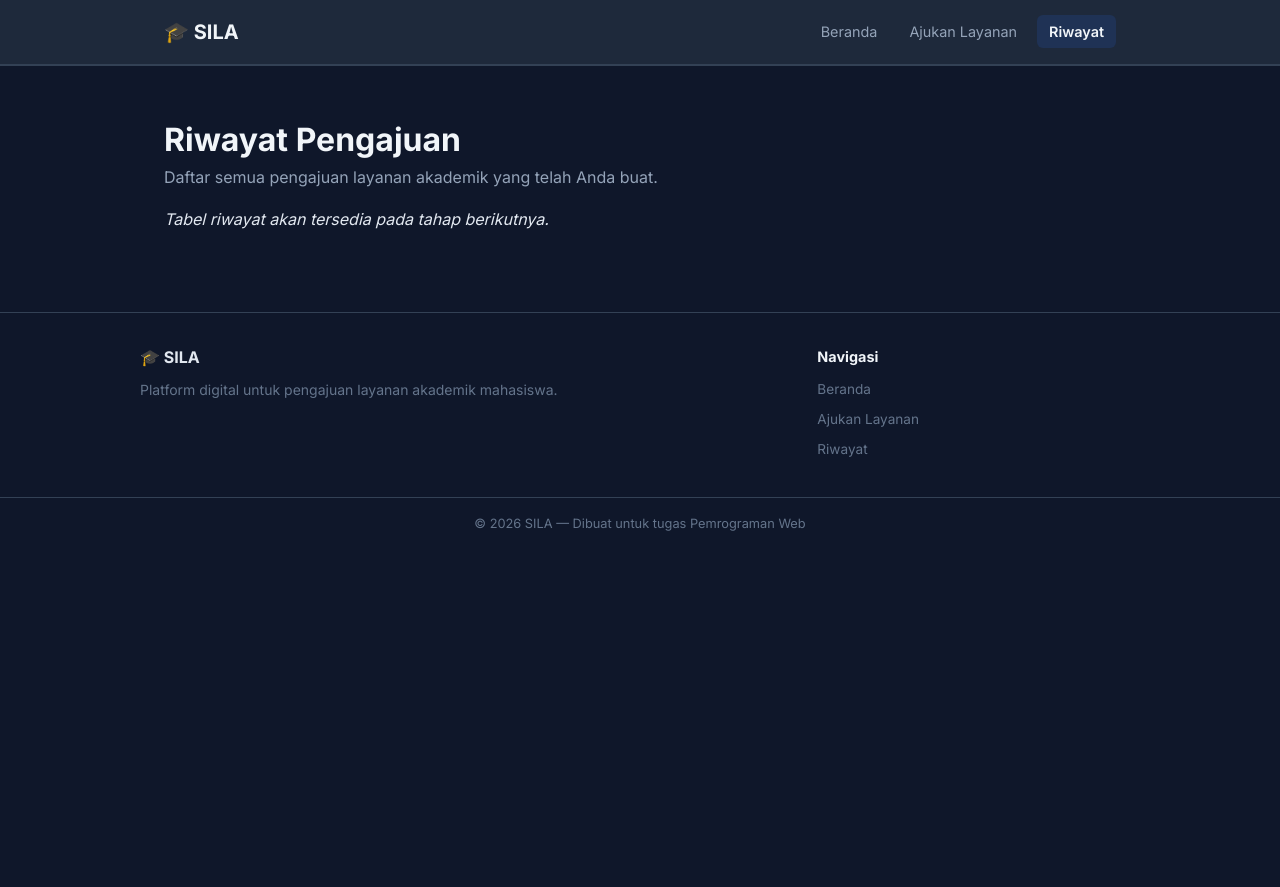
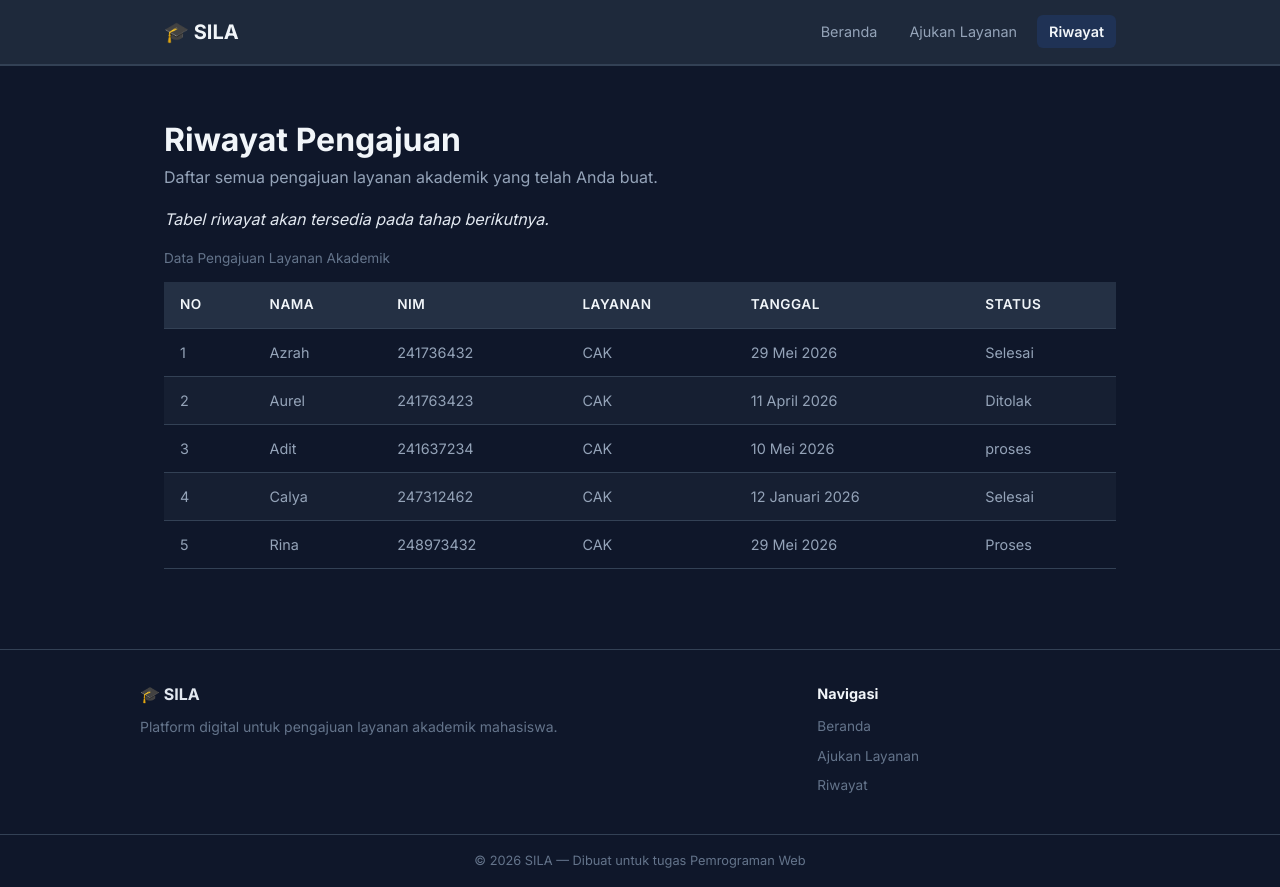
Before and after one commit to azrahkhalisa/SILAAPP, a plain HTML site: page riwayat.html in a window 1280 px wide. Before the commit the page ends 800 px from the top, so only its background shows below. Drawn offline with Linux system fonts and the light colour scheme.

Commit message:
materi m11 tables dan css

```diff
--- a/css/style.css
+++ b/css/style.css
@@ -609,3 +609,66 @@
     border: 2px solid #334155;
     background: none;
 }
+
+/* TABLES */
+/* ======= */
+.data-table{
+    width: 100%;
+    border-collapse: collapse;
+    /* Menjadikan batas dempet dengan sekitarnya */
+    margin-top: 16px;
+    min-width: 600px;
+    /* lebar batas mutlak */
+}
+
+.data-table caption{
+    text-align: left;
+    font-size: 0.85rem;
+    color: #64748b;
+    margin-bottom: 12px;
+}
+
+/* th td */
+.data-table th,
+.data-table td{
+    border-bottom: 1px solid #334155;
+    padding: 12px 16px;
+    text-align: left;
+}
+
+.data-table th{
+    background-color: #243044;
+    color: #f1f5f9;
+    font-size: 0.85rem;
+    font-weight: 600;
+    letter-spacing: 0.5px;
+    text-transform: uppercase;
+    /* Mengubah judul jadi huruf besar */
+}
+
+.data-table td{
+    color: #94a3b8;
+    font-size: 0.9rem;
+}
+
+/* zebra-stripe */
+.data-table tbody tr:nth-child(even){
+    background-color: rgba(30, 41, 59, 0.5);
+}
+
+/* Hover */
+.data-table tbody tr:hover{
+    background-color: rgba(64, 149, 170, 0.5);
+}
+
+/* responsive */
+@media (max-width: 768px){
+    .data-table{
+        font-size: 0.8rem;
+    }
+
+    .data-table th,
+    .data-table tr{
+        padding: 8px 10px;
+    }
+}
--- a/riwayat.html
+++ b/riwayat.html
@@ -39,6 +39,71 @@
                 <h1>Riwayat Pengajuan</h1>
                 <p class="section-desc">Daftar semua pengajuan layanan akademik yang telah Anda buat.</p>
                 <p><em>Tabel riwayat akan tersedia pada tahap berikutnya.</em></p>
+
+                <!-- TABLE -->
+                 <table class="data-table">
+                    <caption>Data Pengajuan Layanan Akademik</caption>
+                    <!-- Tittle -->
+                     <!-- No | Nama | NIM | Layanan | Tanggal | Status -->
+                     <thead>
+                        <tr>
+                            <th>No</th>
+                            <th>Nama</th>
+                            <th>NIM</th>
+                            <th>Layanan</th>
+                            <th>Tanggal</th>
+                            <th>Status</th>
+                        </tr>
+                     </thead>
+
+                     <!-- Isi Data -->
+                      <tbody>
+                        <tr>
+                            <td>1</td>
+                            <td>Azrah</td>
+                            <td>241736432</td>
+                            <td>CAK</td>
+                            <td>29 Mei 2026</td>
+                            <td>Selesai</td>
+                        </tr>
+
+                        <tr>
+                            <td>2</td>
+                            <td>Aurel</td>
+                            <td>241763423</td>
+                            <td>CAK</td>
+                            <td>11 April 2026</td>
+                            <td>Ditolak</td>
+                        </tr>
+
+                        <tr>
+                            <td>3</td>
+                            <td>Adit</td>
+                            <td>241637234</td>
+                            <td>CAK</td>
+                            <td>10 Mei 2026</td>
+                            <td>proses</td>
+                        </tr>
+
+                        <tr>
+                            <td>4</td>
+                            <td>Calya</td>
+                            <td>247312462</td>
+                            <td>CAK</td>
+                            <td>12 Januari 2026</td>
+                            <td>Selesai</td>
+                        </tr>
+
+                        <tr>
+                            <td>5</td>
+                            <td>Rina</td>
+                            <td>248973432</td>
+                            <td>CAK</td>
+                            <td>29 Mei 2026</td>
+                            <td>Proses</td>
+                        </tr>
+                      </tbody>
+                 </table>
             </div>
         </section>
     </main>
```
